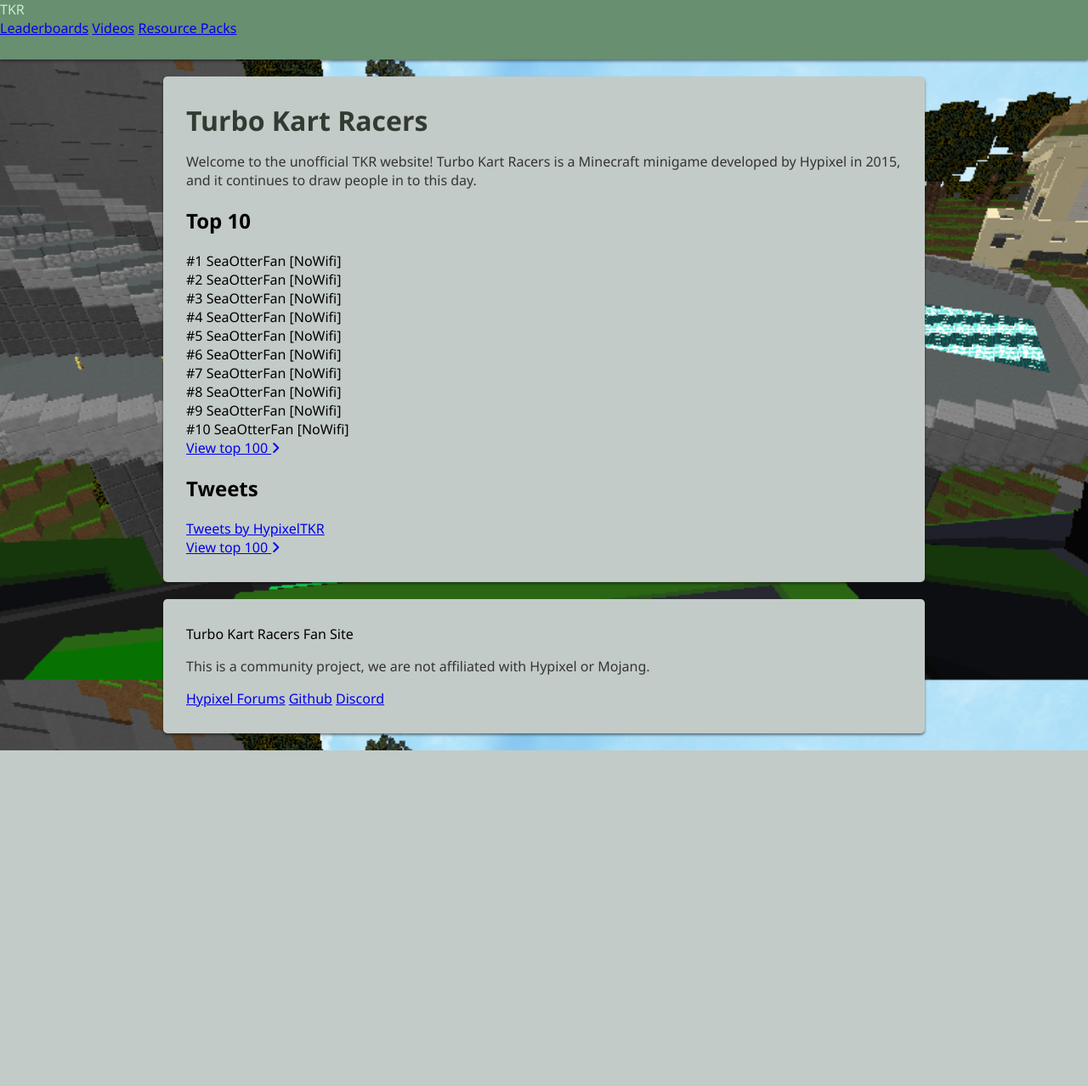
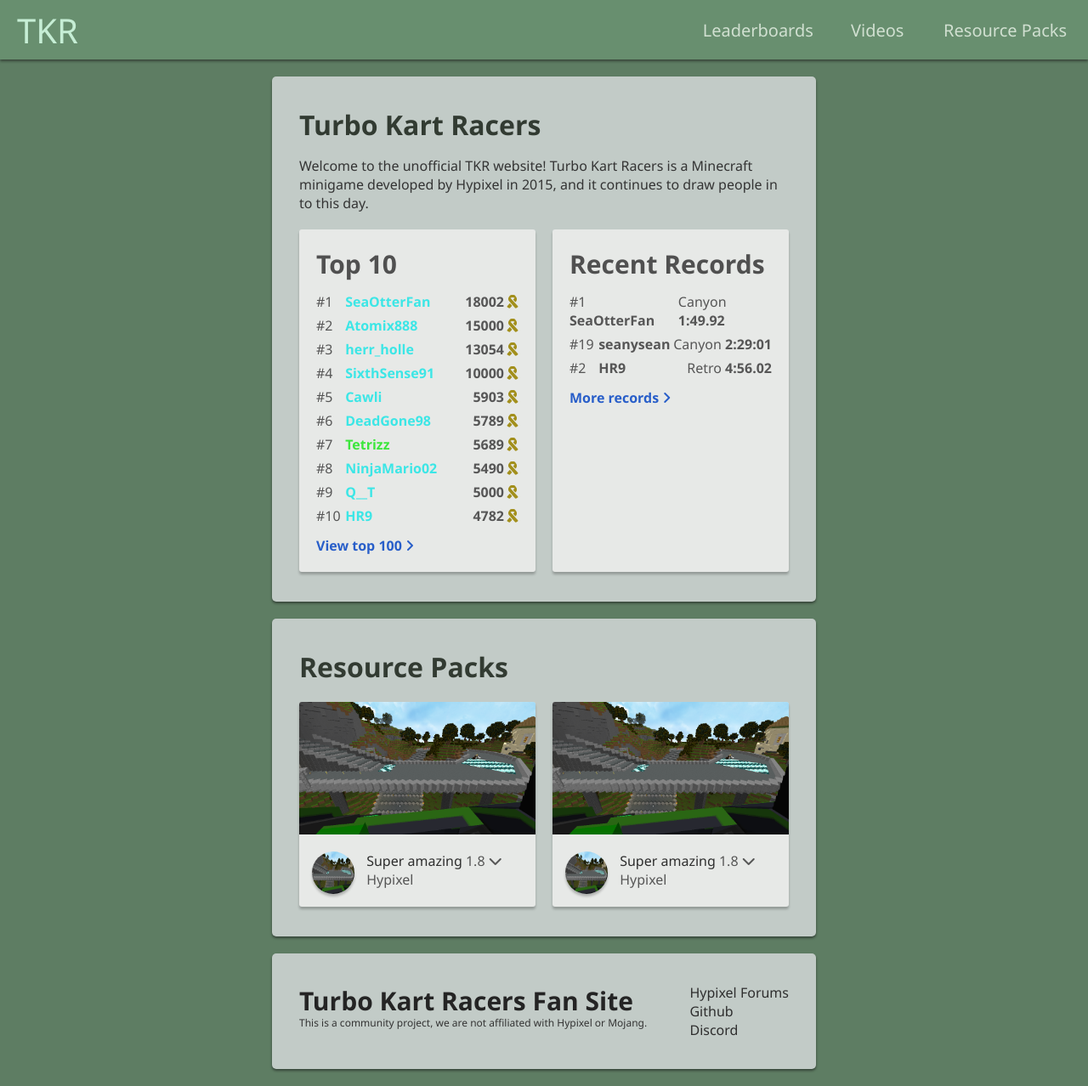
Before and after one commit to seanysean/tkr, a PHP site: page / in a window 1280 px wide. Shown: the whole page at 85% size. Before the commit the page ends 883 px from the top, so only its background shows below. Run offline with PHP 8.4, Linux system fonts and the light colour scheme; some libraries are stand-ins or nearby versions.

Commit message:
Rough landing page

```diff
--- a/compiled/css/main.css
+++ b/compiled/css/main.css
@@ -1,5 +1,5 @@
 :root {
-  --page-width: 70%;
+  --page-width: 50%;
   --header-height: 70px;
   --block-spacing: 20px;
   --page-height: 100%;
@@ -13,10 +13,10 @@
 
 body {
   font-family: "Segoe UI", Tahoma, Geneva, Verdana, sans-serif;
-  background: url("/images/main.png") fixed center/cover;
 }
 body::after {
   content: "";
+  background: #5E7D63;
   background-size: cover;
   display: block;
   position: absolute;
@@ -27,6 +27,7 @@
 }
 
 header {
+  box-sizing: border-box;
   display: block;
   position: fixed;
   height: var(--header-height);
@@ -35,6 +36,32 @@
   top: 0;
   width: 100%;
   box-shadow: 0 2px 3px RGB(20, 20, 20, 0.55);
+  display: flex;
+  padding: 0 20px;
+  align-items: center;
+  justify-content: space-between;
+}
+header a {
+  text-decoration: none;
+}
+header .logo {
+  display: block;
+  font-size: 40px;
+  color: #c6eed5;
+}
+header nav a {
+  font-size: 20px;
+  color: #d1e0d1;
+  margin: 0 5px;
+}
+header nav a i {
+  margin: 0 5px;
+  opacity: 0;
+  transition: 0.25s ease;
+  color: #dedede;
+}
+header nav a:hover i {
+  opacity: 1;
 }
 
 .page {
@@ -42,10 +69,11 @@
   margin: calc(var(--header-height) + var(--block-spacing)) auto var(--block-spacing) auto;
 }
 
-.block {
+.block,
+footer {
   background: #C2CBC7;
   margin-bottom: var(--block-spacing);
-  padding: 30px 27px;
+  padding: 35px 32px;
   border-radius: 5px;
   box-shadow: 0 2px 3px RGB(20, 20, 20, 0.55);
 }
@@ -60,4 +88,129 @@
   color: #343434;
 }
 
+.card-container {
+  display: flex;
+  gap: var(--block-spacing);
+  margin-top: 20px;
+}
+
+.card-block {
+  vertical-align: top;
+  flex-grow: 1;
+  flex: 1;
+  padding: 20px;
+  background: #E7E9E7;
+  box-shadow: 0 3px 3px RGBa(0, 0, 0, 0.24);
+  border-radius: 3px;
+  color: #565656;
+  overflow: hidden;
+  overflow-y: auto;
+}
+.card-block.resource-pack {
+  padding: 0;
+}
+.card-block.resource-pack .card-image {
+  width: 100%;
+}
+.card-block.resource-pack .description {
+  padding: 15px;
+}
+.card-block.resource-pack .description .avatar {
+  width: 50px;
+  height: 50px;
+  border-radius: 50%;
+  box-shadow: 0 3px 3px RGBa(0, 0, 0, 0.24);
+}
+.card-block.resource-pack .description .avatar,
+.card-block.resource-pack .description .infos,
+.card-block.resource-pack .description .download {
+  display: inline-block;
+  vertical-align: top;
+}
+.card-block.resource-pack .description .infos {
+  margin-left: 10px;
+}
+.card-block.resource-pack .description .title {
+  color: #2E2E2E;
+  font-weight: 500;
+}
+.card-block .more {
+  font-weight: bold;
+  color: #285EC9;
+  text-decoration: none;
+  display: block;
+  margin-top: 10px;
+  transition: 0.1s ease;
+}
+.card-block .more:hover {
+  color: #173674;
+}
+
+.card-title {
+  color: #505050;
+  margin: 0 0 10px 0;
+  font-size: 30px;
+}
+
+.mvpblue {
+  color: #3CE6E6;
+}
+
+.vip {
+  color: #3CE63C;
+}
+
+.player {
+  padding: 3px 0;
+  font-weight: 700;
+  display: flex;
+  justify-content: space-between;
+}
+.player .position,
+.player .guild,
+.player .map {
+  font-weight: 400;
+}
+.player .position {
+  display: inline-block;
+  width: 30px;
+}
+.player .right-info,
+.player .left-info {
+  display: inline-block;
+}
+
+.golds i {
+  color: #a28f1b;
+  margin-left: 3px;
+}
+
+footer {
+  display: flex;
+  justify-content: space-between;
+}
+footer .left {
+  flex-grow: 1;
+  flex: 1;
+}
+footer .right a {
+  display: block;
+  color: #2E2E2E;
+  text-decoration: none;
+  font-weight: 500;
+}
+footer .right a:hover {
+  color: #285EC9;
+}
+footer .site-name {
+  font-weight: 700;
+  color: #242424;
+  font-size: 30px;
+}
+footer .admission {
+  font-size: 12px;
+  margin: 0;
+  margin-top: -3px;
+}
+
 /*# sourceMappingURL=main.css.map */
--- a/includes/footer.php
+++ /dev/null
@@ -1,12 +0,0 @@
-<footer class="block">
-    <div class="left">
-        <div class="site-name">Turbo Kart Racers Fan Site</div>
-        <p class="admission">This is a community project, we are not affiliated with Hypixel or Mojang.</p>
-    </div>
-    <div class="right">
-        <a href="#">Hypixel Forums</a>
-        <a href="#">Github</a>
-        <a href="#">Discord</a>
-    </div>
-</footer>
-<script src="/js/main.js"></script>
--- a/includes/head.php
+++ /dev/null
@@ -1,9 +0,0 @@
-<?php
-function add_header_information($title="lol name your titles") {
-?>
-<meta charset="UTF-8">
-<meta name="viewport" content="width=device-width, initial-scale=1.0">
-<title><?php echo $title ?></title>
-<link rel="stylesheet" type="text/css" href="/compiled/css/main.css">
-<script src="https://kit.fontawesome.com/adec4e7a3e.js" crossorigin="anonymous"></script>
-<?php } ?>
--- a/includes/topbar.php
+++ /dev/null
@@ -1,8 +0,0 @@
-<header>
-<span class="logo">TKR</span>
-<nav>
-<a href="#" class="nav-link">Leaderboards</a>
-<a href="#" class="nav-link">Videos</a>
-<a href="#" class="nav-link">Resource Packs</a>
-</nav>
-</header>
--- /dev/null
+++ b/index.html
@@ -0,0 +1,178 @@
+<!DOCTYPE html>
+<html lang="en">
+<head>
+    <meta charset="UTF-8">
+    <meta name="viewport" content="width=device-width, initial-scale=1.0">
+    <title>Turbo Kart Racers Fan site</title>
+    <link rel="stylesheet" type="text/css" href="/compiled/css/main.css">
+    <script src="https://kit.fontawesome.com/adec4e7a3e.js" crossorigin="anonymous"></script>
+</head>
+<body>
+    <header></header>
+    <div class="page">
+        <div class="block">
+            <h1 class="block-title">Turbo Kart Racers</h1>
+            <p class="description">Welcome to the unofficial TKR website! Turbo Kart Racers is a Minecraft minigame developed by Hypixel in 2015, and it continues to draw people in to this day.</p>
+            <div class="card-container">
+                <div class="card-block">
+                    <h2 class="card-title">Top 10</h2>
+                    <div class="player">
+                        <div class="left-info">
+                            <span class="position">#1</span>
+                            <span class="username mvpblue">SeaOtterFan</span>
+                        </div>
+                        <div class="right-info">
+                            <span class="golds">18002<i class="fas fa-ribbon"></i></span>
+                        </div>
+                    </div>
+                    <div class="player">
+                        <div class="left-info">
+                            <span class="position">#2</span>
+                            <span class="username mvpblue">Atomix888</span>
+                        </div>
+                        <div class="right-info">
+                            <span class="golds">15000<i class="fas fa-ribbon"></i></span>
+                        </div>
+                    </div>
+                    <div class="player">
+                        <div class="left-info">
+                            <span class="position">#3</span>
+                            <span class="username mvpblue">herr_holle</span>
+                        </div>
+                        <div class="right-info">
+                            <span class="golds">13054<i class="fas fa-ribbon"></i></span>
+                        </div>
+                    </div>
+                    <div class="player">
+                        <div class="left-info">
+                            <span class="position">#4</span>
+                            <span class="username mvpblue">SixthSense91</span>
+                        </div>
+                        <div class="right-info">
+                            <span class="golds">10000<i class="fas fa-ribbon"></i></span>
+                        </div>
+                    </div>
+                    <div class="player">
+                        <div class="left-info">
+                            <span class="position">#5</span>
+                            <span class="username mvpblue">Cawli</span>
+                        </div>
+                        <div class="right-info">
+                            <span class="golds">5903<i class="fas fa-ribbon"></i></span>
+                        </div>
+                    </div>
+                    <div class="player">
+                        <div class="left-info">
+                            <span class="position">#6</span>
+                            <span class="username mvpblue">DeadGone98</span>
+                        </div>
+                        <div class="right-info">
+                            <span class="golds">5789<i class="fas fa-ribbon"></i></span>
+                        </div>
+                    </div>
+                    <div class="player">
+                        <div class="left-info">
+                            <span class="position">#7</span>
+                            <span class="username vip">Tetrizz</span>
+                        </div>
+                        <div class="right-info">
+                            <span class="golds">5689<i class="fas fa-ribbon"></i></span>
+                        </div>
+                    </div>
+                    <div class="player">
+                        <div class="left-info">
+                            <span class="position">#8</span>
+                            <span class="username mvpblue">NinjaMario02</span>
+                        </div>
+                        <div class="right-info">
+                            <span class="golds">5490<i class="fas fa-ribbon"></i></span>
+                        </div>
+                    </div>
+                    <div class="player">
+                        <div class="left-info">
+                            <span class="position">#9</span>
+                            <span class="username mvpblue">Q__T</span>
+                        </div>
+                        <div class="right-info">
+                            <span class="golds">5000<i class="fas fa-ribbon"></i></span>
+                        </div>
+                    </div>
+                    <div class="player">
+                        <div class="left-info">
+                            <span class="position">#10</span>
+                            <span class="username mvpblue">HR9</span>
+                        </div>
+                        <div class="right-info">
+                            <span class="golds">4782<i class="fas fa-ribbon"></i></span>
+                        </div>
+                    </div>
+                    <a class="more" href="#">View top 100 <i class="fas fa-angle-right"></i></a>
+                </div>
+                <div class="card-block">
+                    <h2 class="card-title">Recent Records</h2>
+                    <div class="player">
+                        <div class="left-info">
+                            <span class="position">#1</span>
+                            <span class="username">SeaOtterFan</span>
+                        </div>
+                        <div class="right-info">
+                            <span class="map">Canyon</span>
+                            <span class="time">1:49.92</span>
+                        </div>
+                    </div>
+                    <div class="player">
+                        <div class="left-info">
+                            <span class="position">#19</span>
+                            <span class="username">seanysean</span>
+                        </div>
+                        <div class="right-info">
+                            <span class="map">Canyon</span>
+                            <span class="time">2:29:01</span>
+                        </div>
+                    </div>
+                    <div class="player">
+                        <div class="left-info">
+                            <span class="position">#2</span>
+                            <span class="username">HR9</span>
+                        </div>
+                        <div class="right-info">
+                            <span class="map">Retro</span>
+                            <span class="time">4:56.02</span>
+                        </div>
+                    </div>
+                    <a class="more" href="#">More records <i class="fas fa-angle-right"></i></a>
+                </div>
+            </div>
+        </div>
+        <div class="block">
+            <h1 class="block-title">Resource Packs</h1>
+            <div class="card-container">
+                <div class="card-block resource-pack">
+                    <img src="images/main.png" class="card-image" />
+                    <div class="description">
+                        <img src="/images/main.png" alt="yo" class="avatar">
+                        <div class="infos">
+                            <div class="title">Super amazing</div>
+                            <div class="author">Hypixel</div>
+                        </div>
+                        <div class="download">1.8 <i class="fas fa-chevron-down"></i></div>
+                    </div>
+                </div>
+                <div class="card-block resource-pack">
+                    <img src="images/main.png" class="card-image" />
+                    <div class="description">
+                        <img src="/images/main.png" alt="yo" class="avatar">
+                        <div class="infos">
+                            <div class="title">Super amazing</div>
+                            <div class="author">Hypixel</div>
+                        </div>
+                        <div class="download">1.8 <i class="fas fa-chevron-down"></i></div>
+                    </div>
+                </div>
+            </div>
+        </div>
+        <footer></footer>
+    </div>
+    <script src="js/main.js"></script>
+</body>
+</html>
--- a/index.php
+++ /dev/null
@@ -1,82 +0,0 @@
-<?php
-session_start();
-include "includes/head.php";
-?>
-<!DOCTYPE html>
-<html lang="en">
-<head>
-    <?php add_header_information("Turbo Kart Racers Fan Site"); ?>
-</head>
-<body>
-    <?php include "includes/topbar.php" ?>
-    <div class="page">
-        <div class="block">
-            <h1 class="block-title">Turbo Kart Racers</h1>
-            <p class="description">Welcome to the unofficial TKR website! Turbo Kart Racers is a Minecraft minigame developed by Hypixel in 2015, and it continues to draw people in to this day.</p>
-            <div class="inner-block">
-                <h2 class="inner-block-title">Top 10</h2>
-                <div class="player">
-                    <span class="position">#1</span>
-                    <span class="username mvpblue">SeaOtterFan</span>
-                    <span class="guild">[NoWifi]</span>
-                </div>
-                <div class="player">
-                    <span class="position">#2</span>
-                    <span class="username mvpblue">SeaOtterFan</span>
-                    <span class="guild">[NoWifi]</span>
-                </div>
-                <div class="player">
-                    <span class="position">#3</span>
-                    <span class="username mvpblue">SeaOtterFan</span>
-                    <span class="guild">[NoWifi]</span>
-                </div>
-                <div class="player">
-                    <span class="position">#4</span>
-                    <span class="username mvpblue">SeaOtterFan</span>
-                    <span class="guild">[NoWifi]</span>
-                </div>
-                <div class="player">
-                    <span class="position">#5</span>
-                    <span class="username mvpblue">SeaOtterFan</span>
-                    <span class="guild">[NoWifi]</span>
-                </div>
-                <div class="player">
-                    <span class="position">#6</span>
-                    <span class="username mvpblue">SeaOtterFan</span>
-                    <span class="guild">[NoWifi]</span>
-                </div>
-                <div class="player">
-                    <span class="position">#7</span>
-                    <span class="username mvpblue">SeaOtterFan</span>
-                    <span class="guild">[NoWifi]</span>
-                </div>
-                <div class="player">
-                    <span class="position">#8</span>
-                    <span class="username mvpblue">SeaOtterFan</span>
-                    <span class="guild">[NoWifi]</span>
-                </div>
-                <div class="player">
-                    <span class="position">#9</span>
-                    <span class="username mvpblue">SeaOtterFan</span>
-                    <span class="guild">[NoWifi]</span>
-                </div>
-                <div class="player">
-                    <span class="position">#10</span>
-                    <span class="username mvpblue">SeaOtterFan</span>
-                    <span class="guild">[NoWifi]</span>
-                </div>
-                <a href="#">View top 100 <i class="fas fa-angle-right"></i></a>
-            </div>
-            <div class="inner-block">
-                <h2 class="inner-block-title">Tweets</h2>
-                <div class="tweets">
-                    <a class="twitter-timeline" href="https://twitter.com/HypixelTKR?ref_src=twsrc%5Etfw">Tweets by HypixelTKR</a>
-                    <!--<script async src="https://platform.twitter.com/widgets.js" charset="utf-8"></script>-->
-                </div>
-                <a href="#">View top 100 <i class="fas fa-angle-right"></i></a>
-            </div>
-        </div>
-        <?php include "includes/footer.php" ?>
-    </div>
-</body>
-</html>
--- a/js/main.js
+++ b/js/main.js
@@ -1,8 +1,37 @@
 const root = document.documentElement;
 const resizeCheck = new ResizeObserver(updatePageHeight);
 function updatePageHeight() {
-    let pageHeight = document.body.offsetHeight;
+    let pageHeight = document.documentElement.offsetHeight;
     root.style.setProperty('--page-height',pageHeight + 'px');
 }
 resizeCheck.observe(document.body);
 updatePageHeight();
+
+function i(el) {
+    return document.getElementById(el);
+}
+function $(el) {
+    return document.querySelectorAll(el);
+}
+
+const headerHTML = `
+<a href="/" class="logo">TKR</a>
+<nav>
+    <a href="#" class="nav-link"><i class="fas fa-medal"></i>Leaderboards</a>
+    <a href="#" class="nav-link"><i class="fas fa-film"></i>Videos</a>
+    <a href="#" class="nav-link"><i class="far fa-images"></i>Resource Packs</a>
+</nav>`;
+const footerHTML = `
+<div class="left">
+    <div class="site-name">Turbo Kart Racers Fan Site</div>
+    <p class="admission">This is a community project, we are not affiliated with Hypixel or Mojang.</p>
+</div>
+<div class="right">
+    <a href="#">Hypixel Forums</a>
+    <a href="#">Github</a>
+    <a href="#">Discord</a>
+</div>
+`;
+
+$('header')[0].innerHTML = headerHTML;
+$('footer')[0].innerHTML = footerHTML;
--- a/scss/main.scss
+++ b/scss/main.scss
@@ -4,12 +4,14 @@
 $background-color: #5E7D63;
 $header-color: #688F6F;
 $block-background-color: #C2CBC7;
-$slight-shadow: 0 3px 6px RGBa(0,0,0,0.24);
+$slight-shadow: 0 3px 3px RGBa(0,0,0,0.24);
 $block-shadow: 0 2px 3px RGB(20, 20, 20, 0.55);
 $paragraph-color: #343434;
+$link-color: #285EC9;
+$card-color: #E7E9E7;
 
 :root {
-    --page-width: 70%;
+    --page-width: 50%;
     --header-height: 70px;
     --block-spacing: 20px;
     --page-height: 100%;
@@ -22,10 +24,11 @@
 }
 body {
     font-family: 'Segoe UI', Tahoma, Geneva, Verdana, sans-serif;
-    background: url("/images/main.png") fixed center/cover;
+    //background: url("/images/main.png") fixed center/cover;
     &::after {
         content: "";
         //background: linear-gradient($background-color,transparentize($background-color,0.2));
+        background: $background-color;
         background-size: cover;
         display: block;
         position: absolute;
@@ -36,6 +39,7 @@
     }
 }
 header {
+    box-sizing: border-box;
     display: block;
     position: fixed;
     height: var(--header-height);
@@ -44,15 +48,44 @@
     top: 0;
     width: 100%;
     box-shadow: $block-shadow;
+    display: flex;
+    padding: 0 20px;
+    align-items: center;
+    justify-content: space-between;
+    a {
+        text-decoration: none;
+    }
+    .logo {
+        display: block;
+        font-size: 40px;
+        color: rgb(198, 238, 213);
+    }
+    nav a {
+        font-size: 20px;
+        color: #d1e0d1;
+        margin: 0 5px;
+        i {
+            margin: 0 5px;
+            opacity: 0;
+            transition: 0.25s ease;
+            color: #dedede;
+        }
+        &:hover {
+            i {
+                opacity: 1;
+            }
+        }
+    }
 }
 .page {
     width: var(--page-width);
     margin: calc(var(--header-height) + var(--block-spacing)) auto var(--block-spacing) auto;
 }
-.block {
+.block,
+footer {
     background: $block-background-color;
     margin-bottom: var(--block-spacing);
-    padding: 30px 27px;
+    padding: 35px 32px;
     border-radius: 5px;
     box-shadow: $block-shadow;
 }
@@ -64,3 +97,121 @@
     font-weight: normal;
     color: $paragraph-color;
 }
+.card-container {
+    display: flex;
+    gap: var(--block-spacing);
+    margin-top: 20px;
+
+}
+.card-block {
+    vertical-align: top;
+    flex-grow: 1;
+    flex: 1;
+    padding: 20px;
+    background: $card-color;
+    box-shadow: $slight-shadow;
+    border-radius: 3px;
+    color: #565656;
+    overflow: hidden;
+    overflow-y: auto;
+    &.resource-pack {
+        padding: 0;
+        .card-image {
+            width: 100%;
+        }
+        .description {
+            padding: 15px;
+            .avatar {
+                width: 50px;
+                height: 50px;
+                border-radius: 50%;
+                box-shadow: $slight-shadow;
+            }
+            .avatar,
+            .infos,
+            .download {
+                display: inline-block;
+                vertical-align: top;
+            }
+            .infos {
+                margin-left: 10px;
+            }
+            .title {
+                color: #2E2E2E;
+                font-weight: 500;
+            }
+        }
+    }
+    .more {
+        font-weight: bold;
+        color: $link-color;
+        text-decoration: none;
+        display: block;
+        margin-top: 10px;
+        transition: 0.1s ease;
+        &:hover {
+            color: darken($link-color,20);
+        }
+    }
+}
+.card-title {
+    color: #505050;
+    margin: 0 0 10px 0;
+    font-size: 30px;
+}
+.mvpblue {
+    color: #3CE6E6;
+}
+.vip {
+    color: #3CE63C;
+}
+.player {
+    padding: 3px 0;
+    font-weight: 700;
+    display: flex;
+    justify-content: space-between;
+    .position,
+    .guild,
+    .map {
+        font-weight: 400;
+    }
+    .position {
+        display: inline-block;
+        width: 30px;
+    }
+    .right-info,
+    .left-info {
+        display: inline-block;
+    }
+}
+.golds i {
+    color: #a28f1b;
+    margin-left: 3px;
+}
+footer {
+    display: flex;
+    justify-content: space-between;
+    .left {
+        flex-grow: 1;
+        flex: 1;
+    }
+    .right a {
+        display: block;
+        color: #2E2E2E;
+        text-decoration: none;
+        font-weight: 500;
+        &:hover {
+            color: $link-color;
+        }
+    }
+    .site-name {
+        font-weight: 700;
+        color: #242424;
+        font-size: 30px;
+    }
+    .admission {
+        font-size: 12px;
+        margin: 0;
+        margin-top: -3px;
+    }
+}
```
Also changed, not shown: 1 other file.
